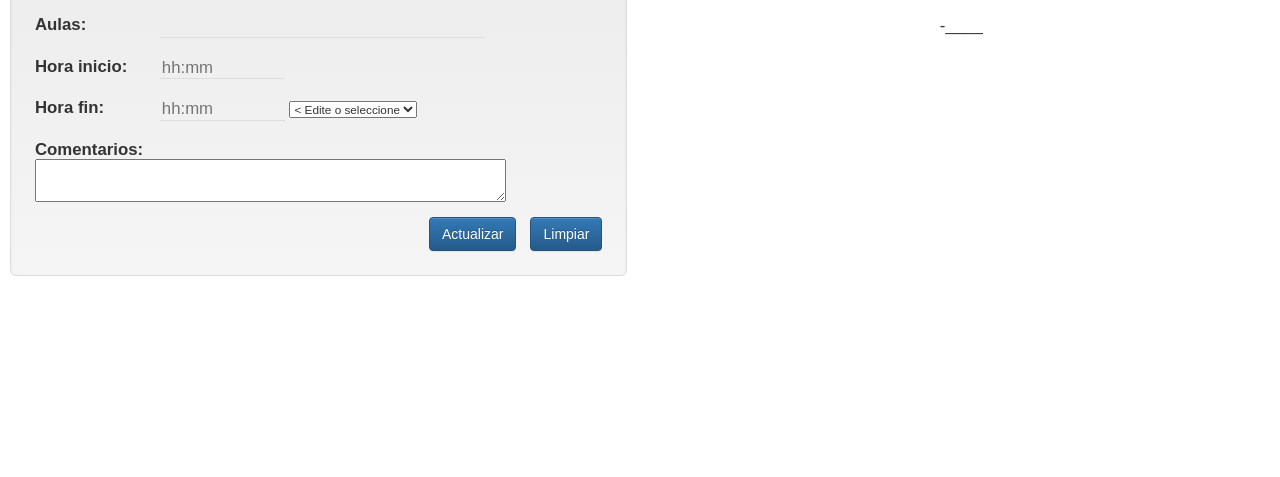
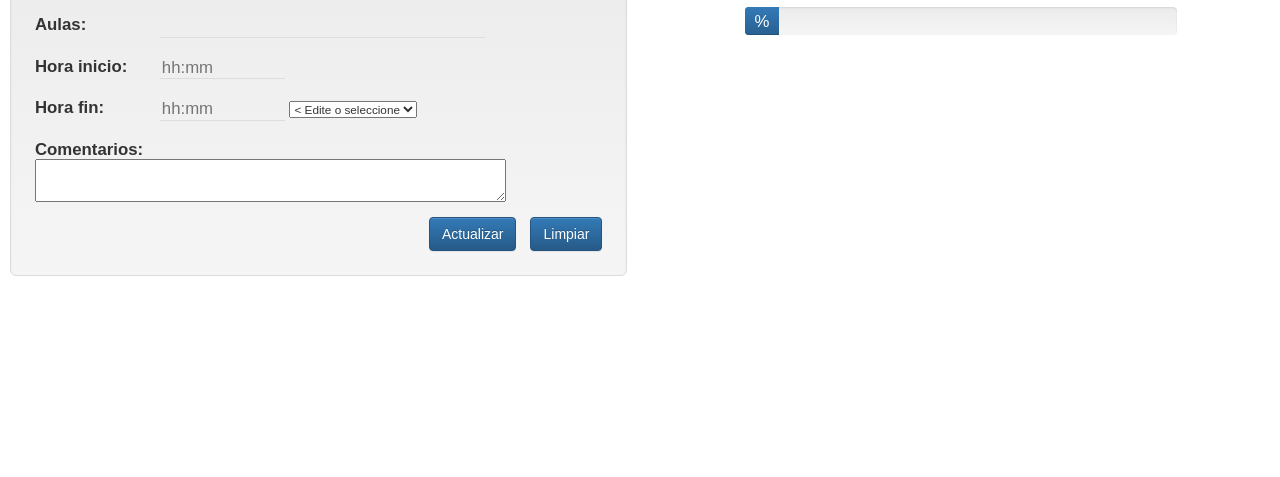
Before and after one commit to vrivas/reloj_examen, a plain HTML site: page index.html in a window 1280 px wide. Shown: the part 323-800 px from the top of the page. Drawn offline with nearby package versions, Linux system fonts and the light colour scheme.

Commit message:
Final 1.0 version

```diff
--- a/index.html
+++ b/index.html
@@ -11,7 +11,6 @@
         <!-- Optional theme -->
         <link rel="stylesheet" href="https://maxcdn.bootstrapcdn.com/bootstrap/3.3.4/css/bootstrap-theme.min.css">
         <script>
-            var signals = ["_____", "-____", "_-___", "__-__", "___-_", "____-"];
             var params = {'Asignatura': ''
                 , 'Titulacion': ''
                 , 'Fecha': ''
@@ -67,27 +66,51 @@
 
             function timers() {
                 var now = new Date();
-                $("#HoraActual").html(showHoursMinutes(now))
+                var end = new Date();
+                var init = new Date();
+                now.setSeconds(0, 0);
 
-                $("#Movil").html(signals[now.getSeconds() % signals.length]);
+                init.setHours(eval($("#HoraInicio").val().split(":")[0]));
+                init.setMinutes(eval($("#HoraInicio").val().split(":")[1]));
+                init.setSeconds(0, 0);
 
-                var end = new Date();
                 end.setHours(eval($("#HoraFin").val().split(":")[0]));
                 end.setMinutes(eval($("#HoraFin").val().split(":")[1]));
-                now.setSeconds(0, 0);
                 end.setSeconds(0);
+
+                // Diferencia en segundos entre la hora actual y la de final
                 var dif = Math.trunc((end - now) / 60000);
+
+                //Calculamos el porcentaje para la barra de progreso
+                var porc = Math.trunc(100 * (now - init) / (end - init) + 0.5);
+                porc = (porc > 100) ? 100 : porc;
+
+
+                // Escribimos resultados
                 if (!isNaN(dif)) {
                     var horas = Math.trunc(dif / 60);
                     var minutos = Math.trunc(dif % 60);
                     var msje = ((dif > 0) ? "Quedan " : "El tiempo acabó hace ")
                             + ((horas != 0) ? (Math.abs(horas) + " horas y ") : "")
                             + (Math.abs(minutos)) + " minutos";
-                    $("#divDerecha").addClass((horas <= 0 && minutos <= 0) ? "rojo" : "transparente");
+                    if (horas <= 0 && minutos <= 10) {
+                        $("#Quedan").css("color", "red");
+                        $("#PorcProgress").addClass("progress-bar-danger");
+                    } else {
+
+                        $("#Quedan").css("color", "inherit");
+                        $("#PorcProgress").removeClass("progress-bar-danger");
+                    }
                 } else {
                     var msje = "<em>Indique una hora de finalización del examen, por favor.</em>";
                     $("#divDerecha").addClass("transparente");
+                    $("#Quedan").css("color", "inherit");
                 }
+
+
+                $("#HoraActual").html(showHoursMinutes(now))
+                $("#PorcProgress").css("width", porc + "%");
+                $("#Porcentaje").html(porc);
                 $("#Quedan").html(msje);
                 $("#MostrarComentarios").html($('#Comentarios').val());
             }
@@ -98,7 +121,7 @@
                     timers();
                     firstTime = false;
                 }
-                setInterval(timers, 500);
+                setInterval(timers, millisecs);
             }
 
             function showHoursMinutes(moment) {
@@ -189,6 +212,15 @@
                 color: #118;
                 font-size: 120%;
             }
+
+            .progress {
+                height: 2em;
+            }
+            .progress-bar{
+
+                padding-top: 0.25em;
+                font-size: 120%;
+            }
         </style>
 
         <script>
@@ -243,7 +275,7 @@
                 });
                 getParams();
                 writeParams();
-                initTimers(200);
+                initTimers(2000);
             });</script>
     </head>
     <body>
@@ -286,7 +318,11 @@
         <div id="divDerecha">
             <h1 style="margin-top: 5em;">Son las <span id="HoraActual"></span> horas</h1>
             <h3><span id="Quedan"></span></h3>
-            <h3><span id="Movil"></span></h3>
+            <div class="progress" style="width: 70%; margin: 0 auto;">
+                <div class="progress-bar" role="progressbar" id="PorcProgress" aria-valuenow="0" aria-valuemin="0" aria-valuemax="100" style="min-width: 2em;">
+                    <span id="Porcentaje"></span>%
+                </div>
+            </div>
             <h3><span id="MostrarComentarios"></span></h3>
         </div>
     </body>
```
